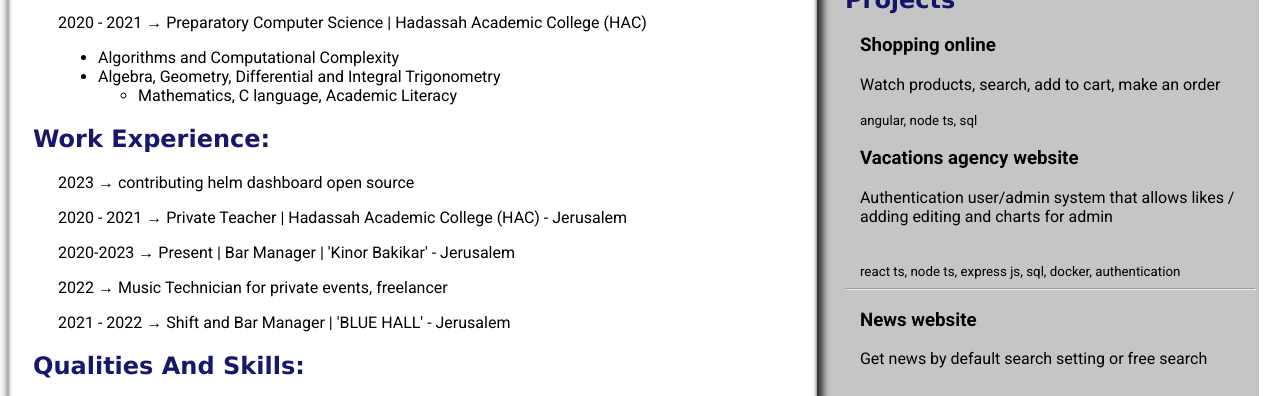
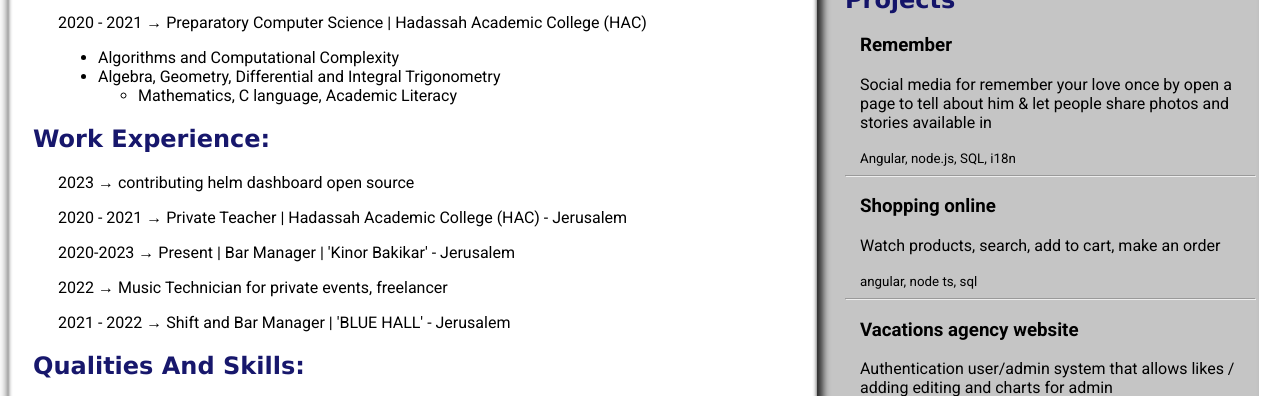
Before and after one commit to YossiMorgen/English-Resume, a plain HTML site: page resume.html in a window 1280 px wide. Shown: the part 361-757 px from the top of the page. Drawn offline with Linux system fonts and the light colour scheme; a web font is replaced by a local one.

Commit message:
remember

```diff
--- a/resume.html
+++ b/resume.html
@@ -101,10 +101,17 @@
                     <h2>Projects</h2>
                     <div class="Projects">
                         <div>
+                            <h3>Remember</h3>
+                            <p>Social media for remember your love once by open a page to tell about him & let people share photos and stories available in </p>
+                            <small>Angular, node.js, SQL, i18n</small>
+                        </div>
+                        <hr>
+                        <div>
                             <h3>Shopping online</h3>
                             <p> Watch products, search, add to cart, make an order</p>
                             <small>angular, node ts, sql</small>
                         </div>
+                        <hr>
                         <div>
                             <h3>Vacations agency website</h3>
                             <p> Authentication user/admin system that allows likes / adding editing and charts for admin</p>
@@ -129,7 +136,6 @@
                             <br>
                             <small>html5, css3, js</small>
                         </div>
-                        <hr>
 
                     </div>
                 </div>
```
